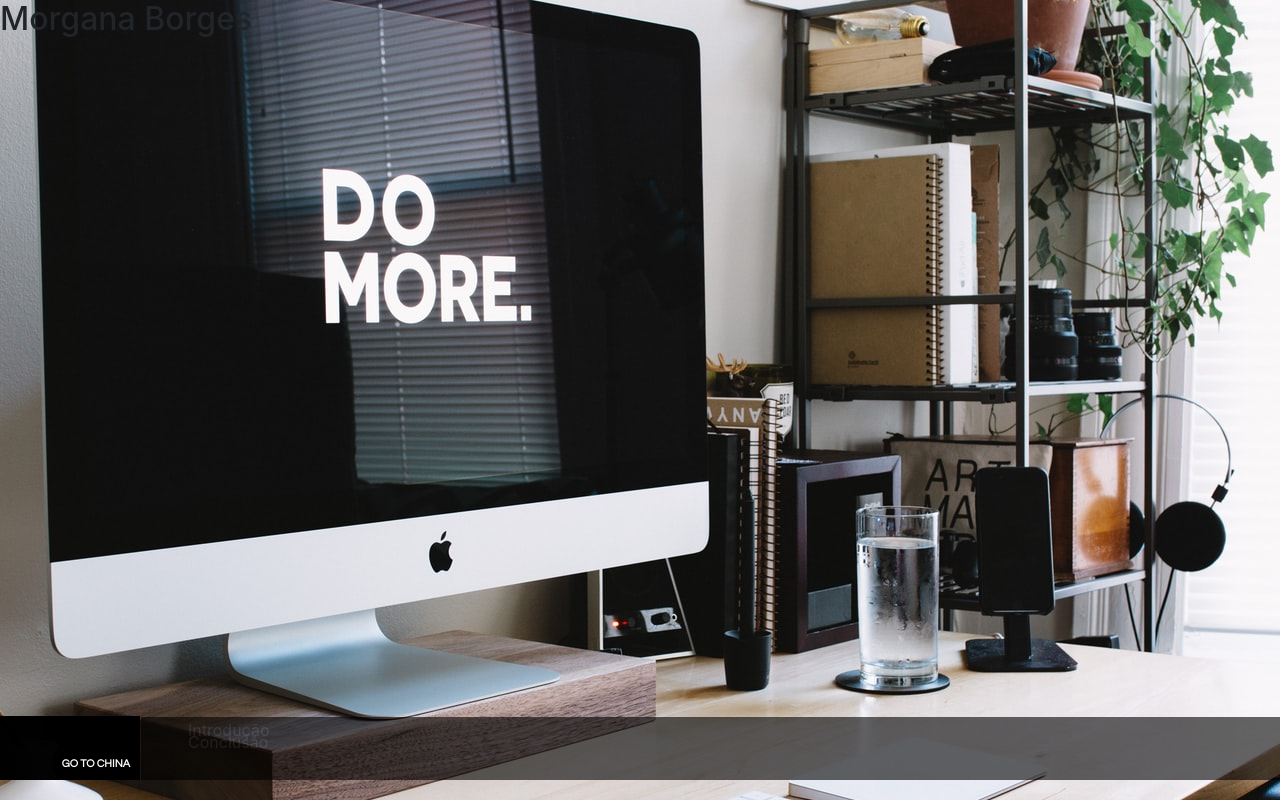
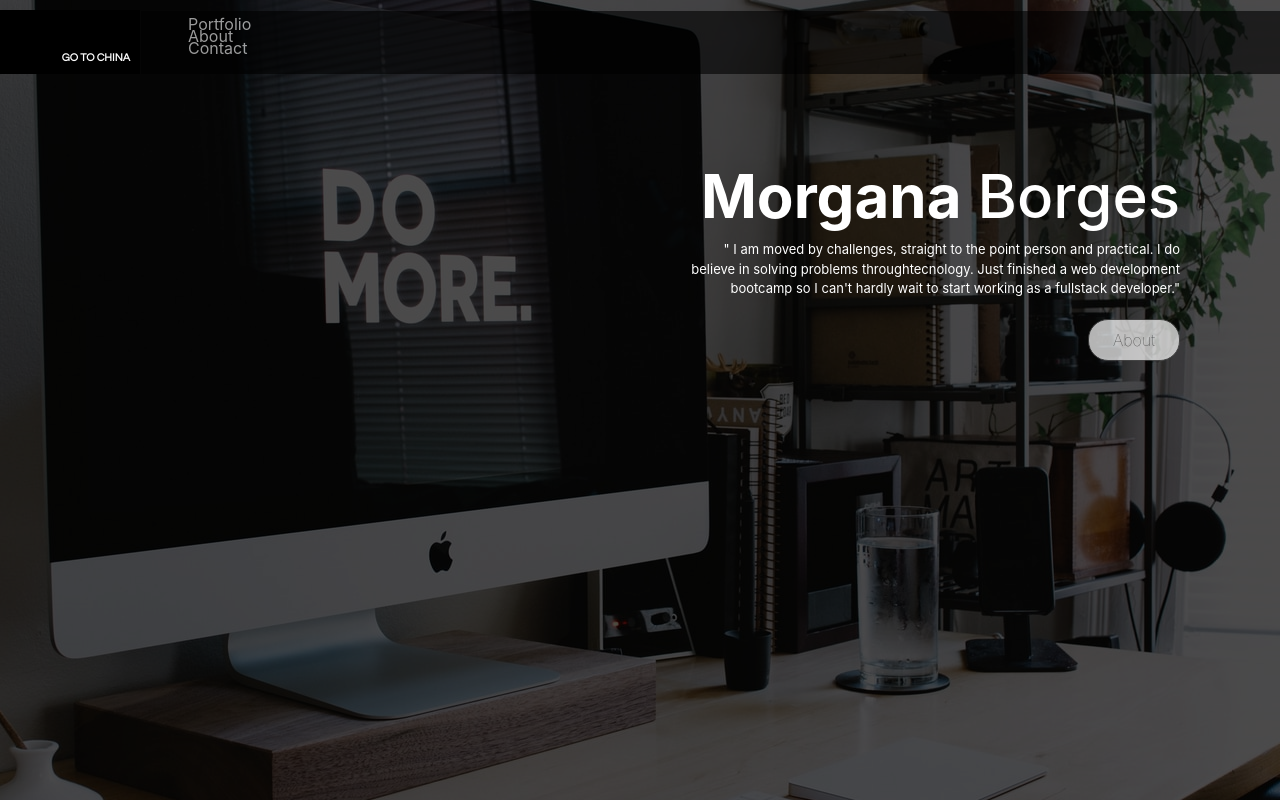
Before and after one commit to MorganaTBorges/portfolio, a plain HTML site: page index.html in a window 1280 px wide. Shown: the top 800 px of the page. Drawn offline with nearby package versions, Linux system fonts and the light colour scheme.

Commit message:
botao adicionado

```diff
--- a/index.html
+++ b/index.html
@@ -19,14 +19,22 @@
     </h1>
     <div>
       <ul>
-        <li>Introdução</li>
-        <li>Conclusão</li>
+        <li>Portfolio</li>
+        <li>About</li>
+        <li>Contact</li>
       </ul>
     </div>
   </div>
   <div id="cont">
     <div class="box large left">
-      <h2>Morgana Borges</h2>
+      <h2>
+        <b>Morgana</b> Borges
+      </h2>
+        " I am moved by challenges, straight to the point person and practical. I do believe in
+        solving problems throughtecnology. Just finished a web development bootcamp so I
+        can't hardly wait to start working as a fullstack developer."
+        <br>
+        <a class="btn btn-ghost" href="#">About</a>
     </div>
   </div>
   <div id="bg">
--- a/style.css
+++ b/style.css
@@ -1,3 +1,7 @@
+html {
+  scroll-behavior: smooth;
+}
+
 #bg {
   position: fixed;
   top: -50%;
@@ -5,6 +9,7 @@
   width: 200%;
   height: 200%;
 }
+
 #bg img {
   position: absolute;
   top: 0;
@@ -14,15 +19,16 @@
   margin: auto;
   min-width: 50%;
   min-height: 50%;
+  filter: brightness(0.3);
 }
 
 #menu {
   position: absolute;
-  bottom: 20px;
   left: 141px;
   z-index: 80;
   width: 100%;
   line-height: 12px;
+  top: 10px;
 }
 
 #menu div {
@@ -59,6 +65,45 @@ h1 {
   font-size: 40px;
 }
 
+.left {
+  text-align: right;
+  right: 100px;
+  font-size: 13px;
+}
+
+.large {
+  top: 20%;
+}
+
+.box {
+  position: fixed;
+  width: 500px;
+  padding-bottom: 100px;
+  color: white;
+}
+
+.large h2 {
+  font-size: 60px;
+}
+
 li {
   list-style: none;
+  color: white;
+  display: list-item;
 }
+
+.btn-ghost {
+  color: #4A4A4A;
+  border: 1px solid #4A4A4A;
+  padding: 8px 24px;
+  border-radius: 20px;
+  font-weight: lighter;
+  opacity: 0.7;
+  transition: opacity 0.3s ease;
+  background-color: white;
+  margin-top: 20px;
+}
+
+.btn-ghost:hover {
+  opacity: 1;
+}
```
